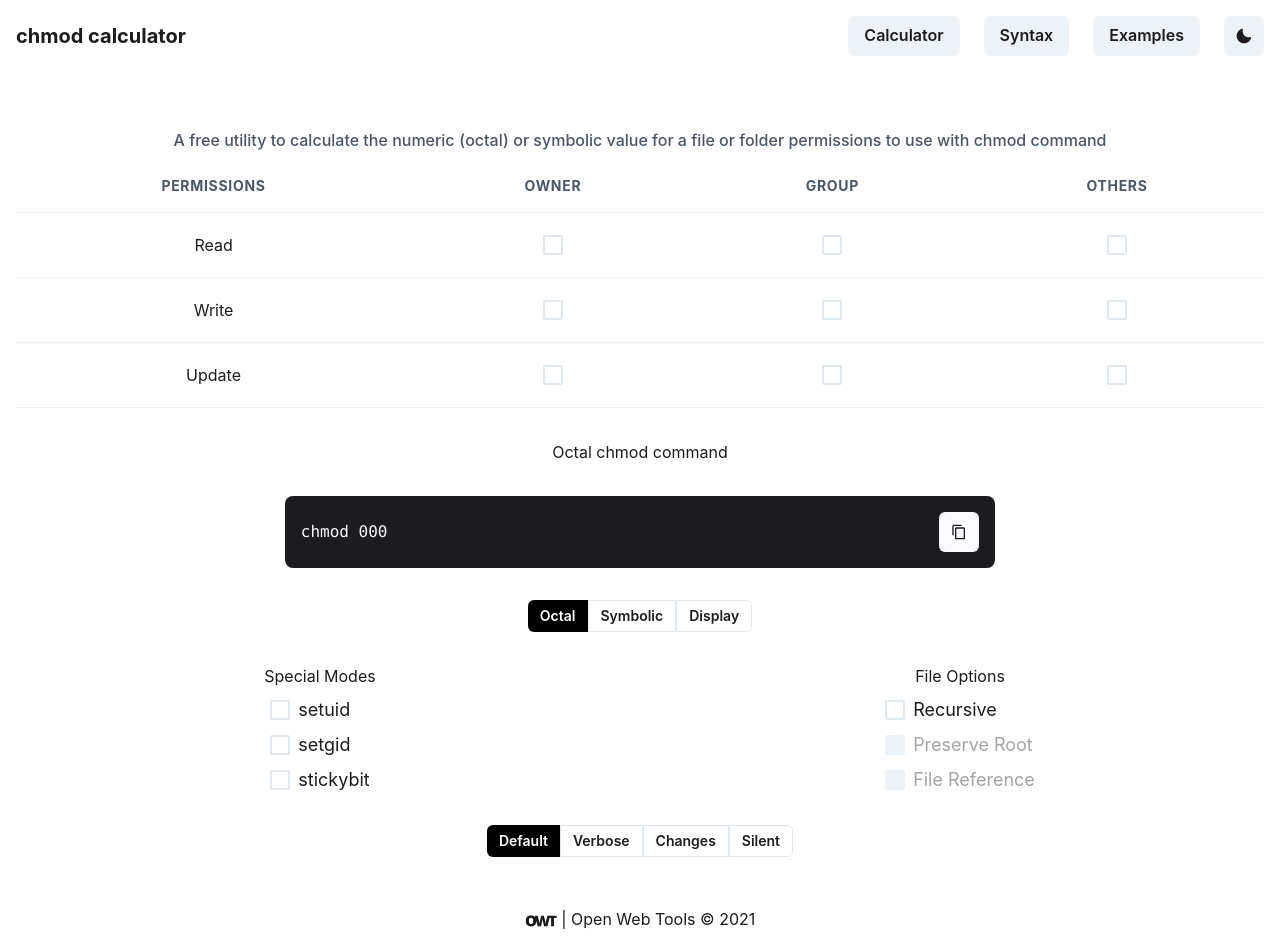
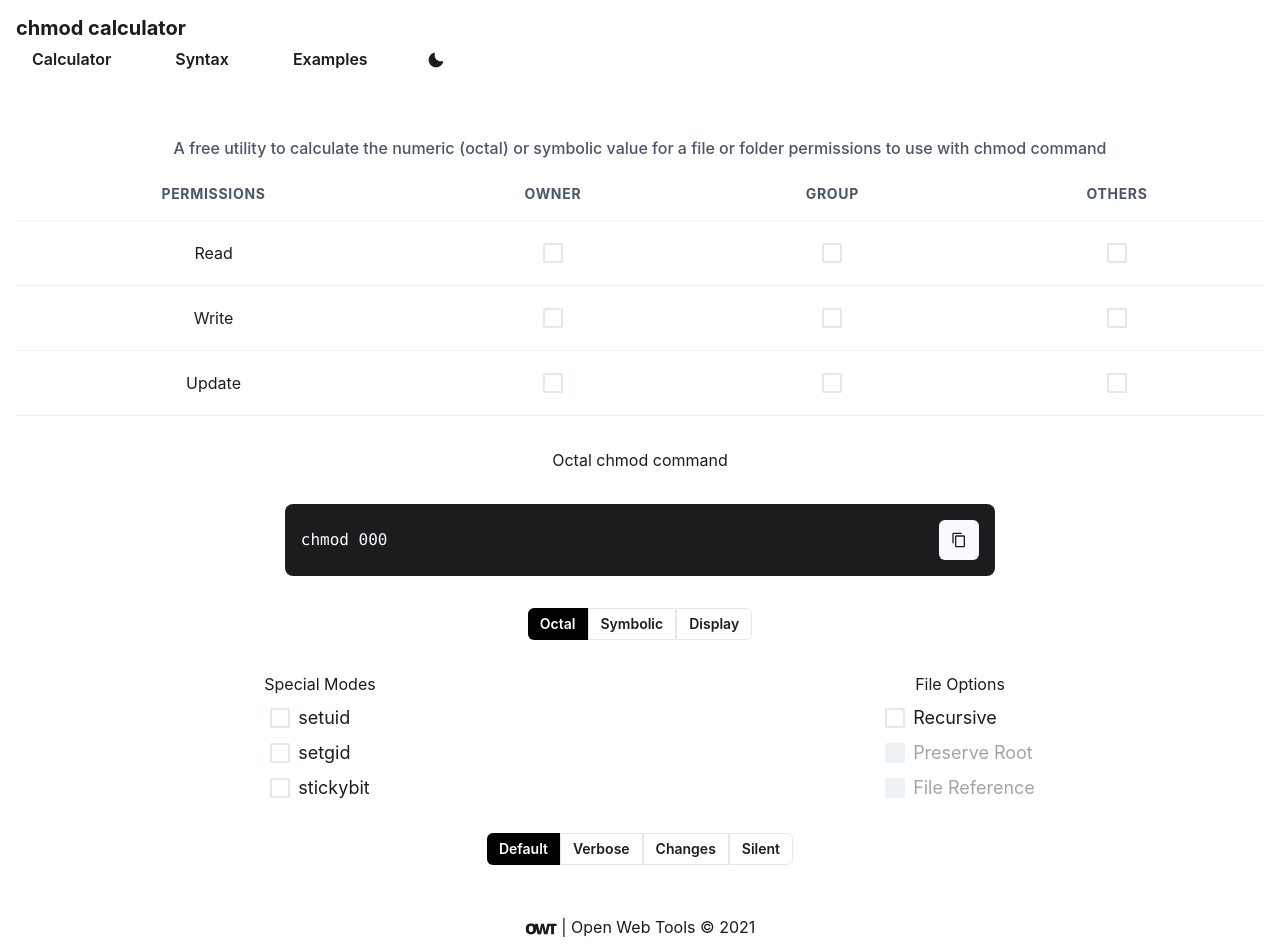
Before and after one commit to openwebtools/chmod.owtp, a Next.js app: page / in a window 1280 px wide. Built offline with nearby package versions, Linux system fonts and the light colour scheme.

Commit message:
toolbar set

```diff
--- a/components/Toolbar.tsx
+++ b/components/Toolbar.tsx
@@ -1,21 +1,40 @@
-import { MoonIcon, SunIcon } from "@chakra-ui/icons";
+import { CloseIcon, HamburgerIcon, MoonIcon, SunIcon } from "@chakra-ui/icons";
 import {
+  Box,
   Button,
   Flex,
   Heading,
-  HStack,
   IconButton,
   Link,
   Spacer,
+  Stack,
   useColorMode,
 } from "@chakra-ui/react";
-import React from "react";
+import React, { useState } from "react";
 import NextLink from "next/link";
 
 const Toolbar = (props: any) => {
   const { colorMode, toggleColorMode } = useColorMode();
+  const [isOpen, setIsOpen] = useState(false);
+
+  const toggleMenu = () => setIsOpen(!isOpen);
+
+  const handleColorModeClick = () => {
+    toggleColorMode();
+    setIsOpen(!isOpen);
+  };
+
   return (
-    <Flex as="nav" align="center" mb={4} p={4} {...props}>
+    <Flex
+      as="nav"
+      align="center"
+      p={4}
+      justify="space-between"
+      wrap="wrap"
+      {...props}
+      direction={["column", "row", "row", "row"]}
+    >
+      <Flex align="center" justify="space-between" w="100%">
         <NextLink href="/" passHref>
           <Link>
             <Heading as="h1" size="md">
@@ -23,31 +42,58 @@ const Toolbar = (props: any) => {
             </Heading>
           </Link>
         </NextLink>
+        <IconButton
+          onClick={toggleMenu}
+          aria-label="Open Menu"
+          display={{ base: "block", md: "none" }}
+          icon={isOpen ? <CloseIcon /> : <HamburgerIcon />}
+          variant="ghost"
+        />
+      </Flex>
+
       <Spacer />
-      <HStack spacing="24px">
+      <Box
+        display={{ base: isOpen ? "block" : "none", md: "block" }}
+        flexBasis={{ base: "100%", md: "auto" }}
+      >
+        <Stack
+          spacing={8}
+          align="center"
+          justify={["center", "space-between", "flex-end", "flex-end"]}
+          direction={["column", "row", "row", "row"]}
+          pt={[4, 4, 0, 0]}
+        >
           <NextLink href="/" passHref>
             <Link>
-            <Button aria-label="chmod Calculator">Calculator</Button>
+              <Button aria-label="chmod Calculator" variant="ghost">
+                Calculator
+              </Button>
             </Link>
           </NextLink>
           <NextLink href="/syntax" passHref>
             <Link>
-            <Button aria-label="chmod Syntax">Syntax</Button>
+              <Button aria-label="chmod Syntax" variant="ghost">
+                Syntax
+              </Button>
             </Link>
           </NextLink>
           <NextLink href="/examples" passHref>
             <Link>
-            <Button aria-label="chmod Examples">Examples</Button>
+              <Button aria-label="chmod Examples" variant="ghost">
+                Examples
+              </Button>
             </Link>
           </NextLink>
           <IconButton
-          onClick={toggleColorMode}
+            onClick={handleColorModeClick}
             aria-label={
               colorMode === "dark" ? "Toggle Light Mode" : "Toggle Dark Mode"
             }
             icon={colorMode === "dark" ? <SunIcon /> : <MoonIcon />}
+            variant="ghost"
           />
-      </HStack>
+        </Stack>
+      </Box>
     </Flex>
   );
 };
```
Lines whose indentation alone changed are shown as unchanged.
